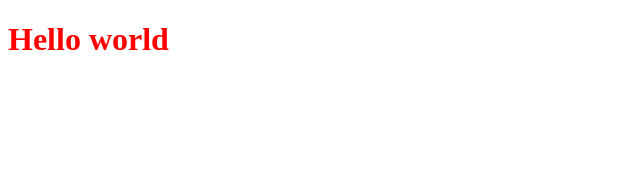
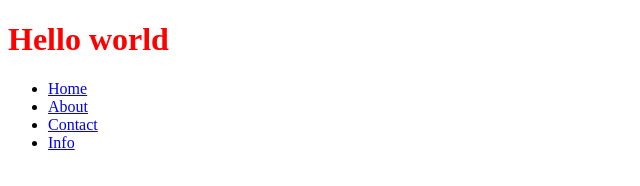
Before and after one commit to fidha2222/Euphoria-ecommerce-website-, a plain HTML site: page index.html in a window 1280 px wide. Shown: the whole page, without its empty margins (0-640 px from the left). Drawn offline with Linux system fonts and the light colour scheme.

Commit message:
I made some changes

```diff
--- a/index.html
+++ b/index.html
@@ -9,5 +9,13 @@
 </head>
 <body>
     <h1>Hello world</h1>
+    <div>
+        <ul>
+            <li><a href="#">Home</a></li>
+            <li><a href="#">About</a></li>
+            <li><a href="#">Contact</a></li>
+            <li><a href="#">Info</a></li>
+        </ul>
+    </div>
 </body>
 </html>
```
